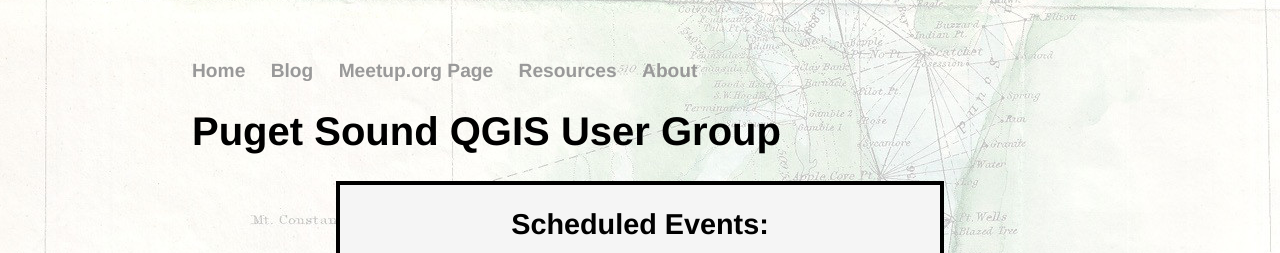
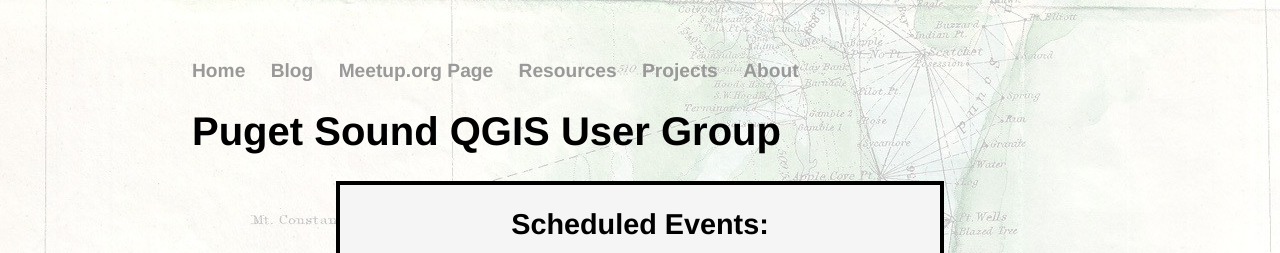
Before and after one commit to psqgis/psqgis.github.io, a Jekyll site: the page built from index.html, in a window 1280 px wide. Shown: the top 253 px of the page. Built offline with Jekyll 4.4.1, drawn with Linux system fonts in a browser that asks for light colours.

Commit message:
demo for Peter
Added an item to the top menu

```diff
--- a/_layouts/default.html
+++ b/_layouts/default.html
@@ -13,6 +13,7 @@
 	        		<li><a href="/blog">Blog</a></li>
 	        		<li><a href="http://www.meetup.com/Puget-Sound-QGIS-Users-Group/">Meetup.org Page</a>
 	        		<li><a href="/resources.html">Resources</a></li>
+	        		<li><a href="./">Projects</a></li>
 		        	<li><a href="/about.html">About</a></li>
 	    		</ul>
 			</nav>
```
